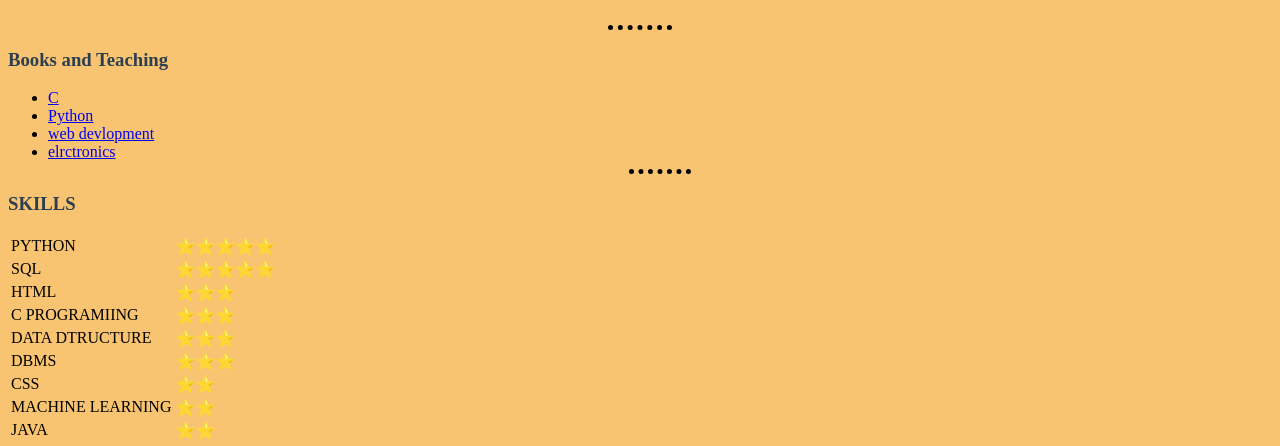
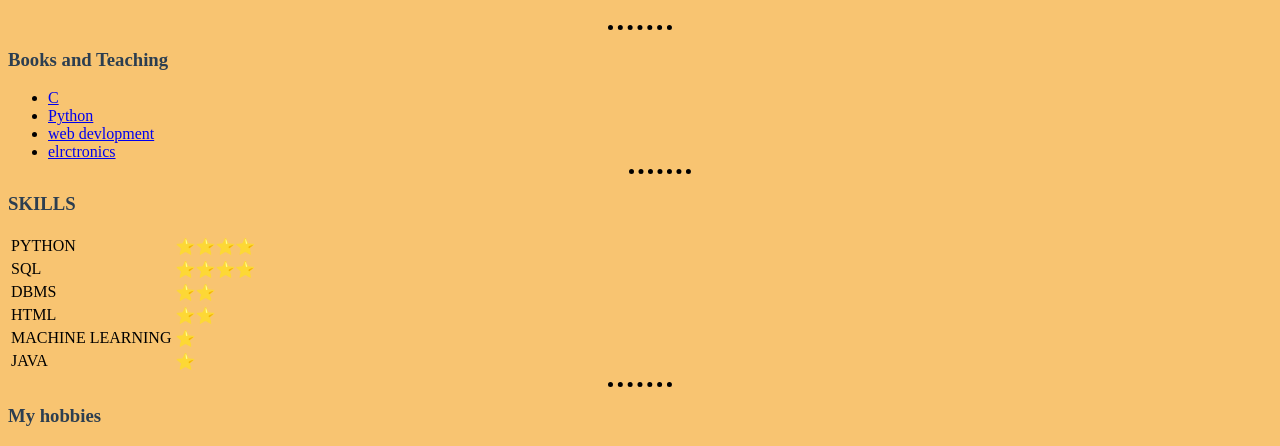
Before and after one commit to Pawan87099/mysite, a plain HTML site: page index.html in a window 1280 px wide. Shown: the part 354-800 px from the top of the page. Drawn offline with Linux system fonts and the light colour scheme.

Commit message:
Update index.html

```diff
--- a/index.html
+++ b/index.html
@@ -48,39 +48,27 @@ towards my job.</p></td>
 <table>
   <tr>
     <td>PYTHON</td>
-    <td>⭐⭐⭐⭐⭐</td>
+    <td>⭐⭐⭐⭐</td>
   </tr>
   <tr>
     <td>SQL</td>
-    <td>⭐⭐⭐⭐⭐</td>
+    <td>⭐⭐⭐⭐</td>
+  </tr>
+  <tr>
+    <td>DBMS</td>
+    <td>⭐⭐</td>
   </tr>
   <tr>
     <td>HTML</td>
-    <td>⭐⭐⭐</td>
-  </tr>
-  <tr>
-    <td>C PROGRAMIING</td>
-    <td>⭐⭐⭐</td>
-  </tr>
-  <tr>
-    <td>DATA DTRUCTURE</td>
-    <td>⭐⭐⭐</td>
-  </tr>
-  <tr>
-    <td>DBMS</td>
-    <td>⭐⭐⭐</td>
-  </tr>
-  <tr>
-    <td>CSS</td>
     <td>⭐⭐</td>
   </tr>
   <tr>
     <td>MACHINE LEARNING</td>
-    <td>⭐⭐</td>
+    <td>⭐</td>
   </tr>
   <tr>
     <td>JAVA</td>
-    <td>⭐⭐</td>
+    <td>⭐</td>
   </tr>
 </table>
 <hr />
```
